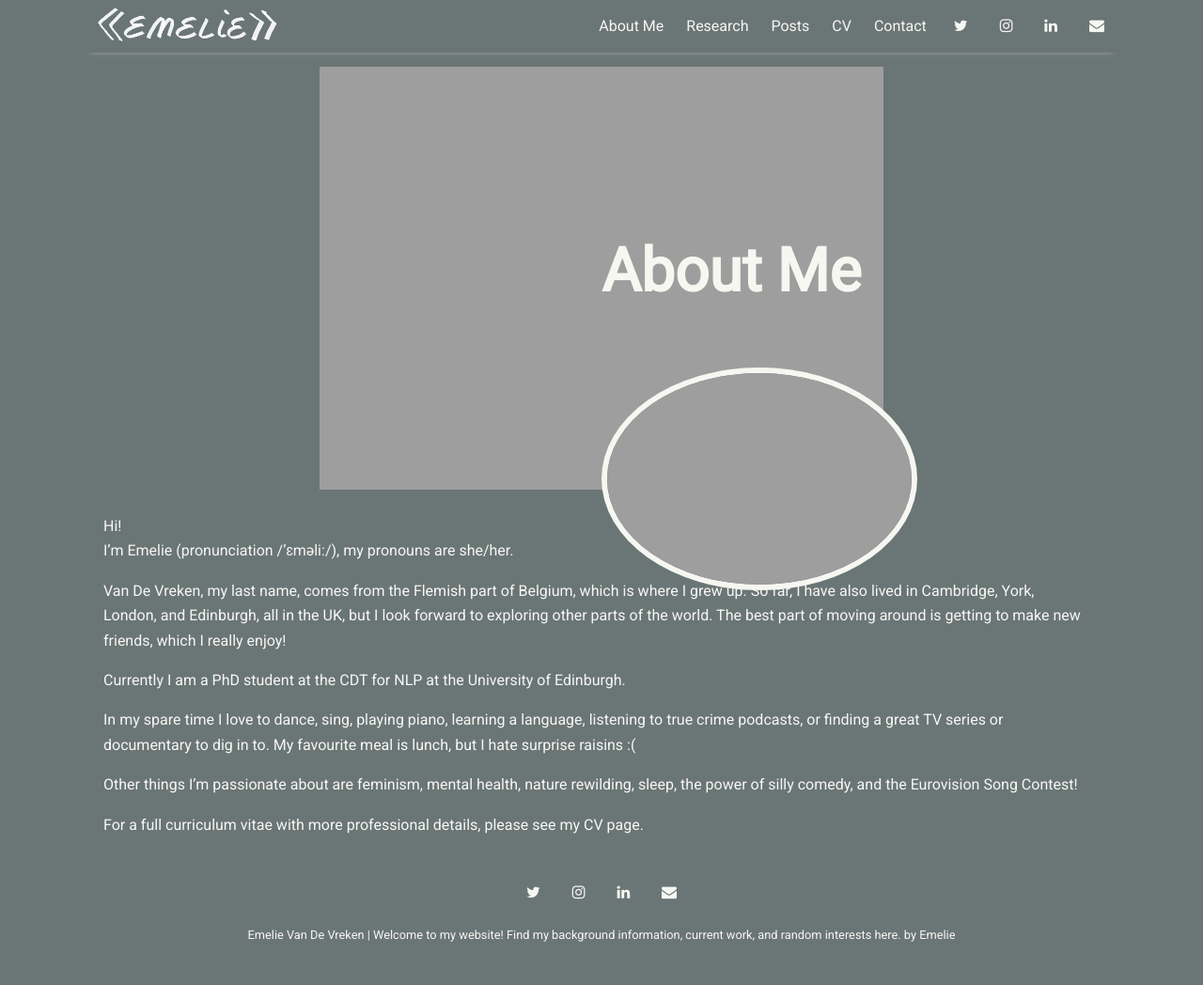
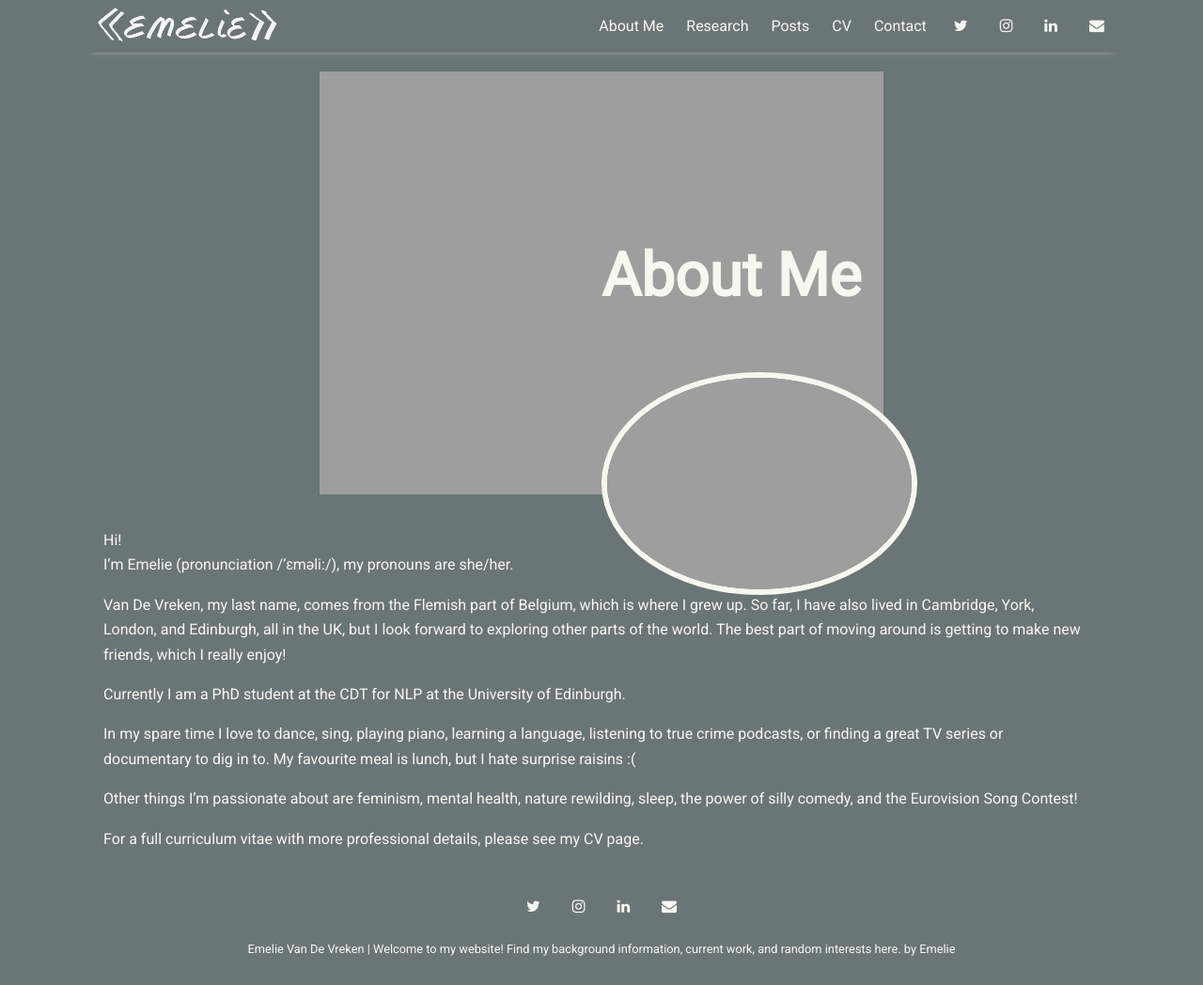
Before and after one commit to evdv/evdv.github.io, a Jekyll site: the page built from _pages/about.md, in a window 1280 px wide and 1048 px high. Shown: the whole window at 94% size. Built offline with Jekyll 4.4.1, drawn with Linux system fonts in a browser that asks for light colours; nearby versions of some CDN libraries.

Commit message:
Add margin to header image

```diff
--- a/_sass/_page.scss
+++ b/_sass/_page.scss
@@ -44,6 +44,7 @@
   left: 0;
   width: $container-width - 100px;
   height: auto;
+  margin: 10px auto 10px;
 }
 
 .headertitle {
```
